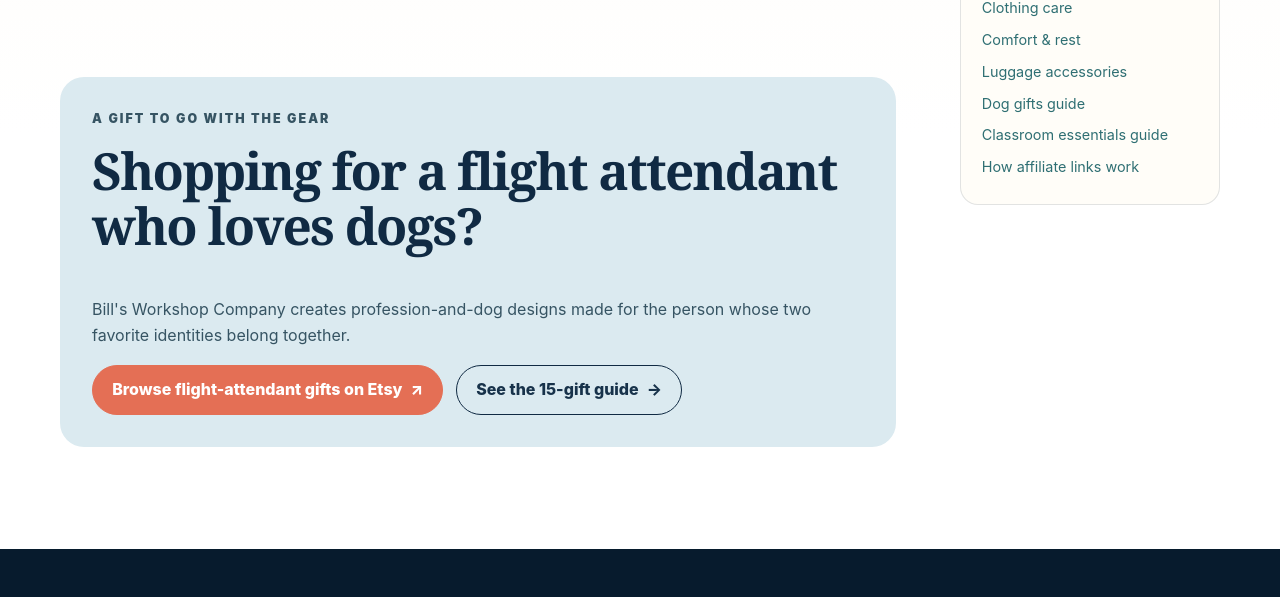
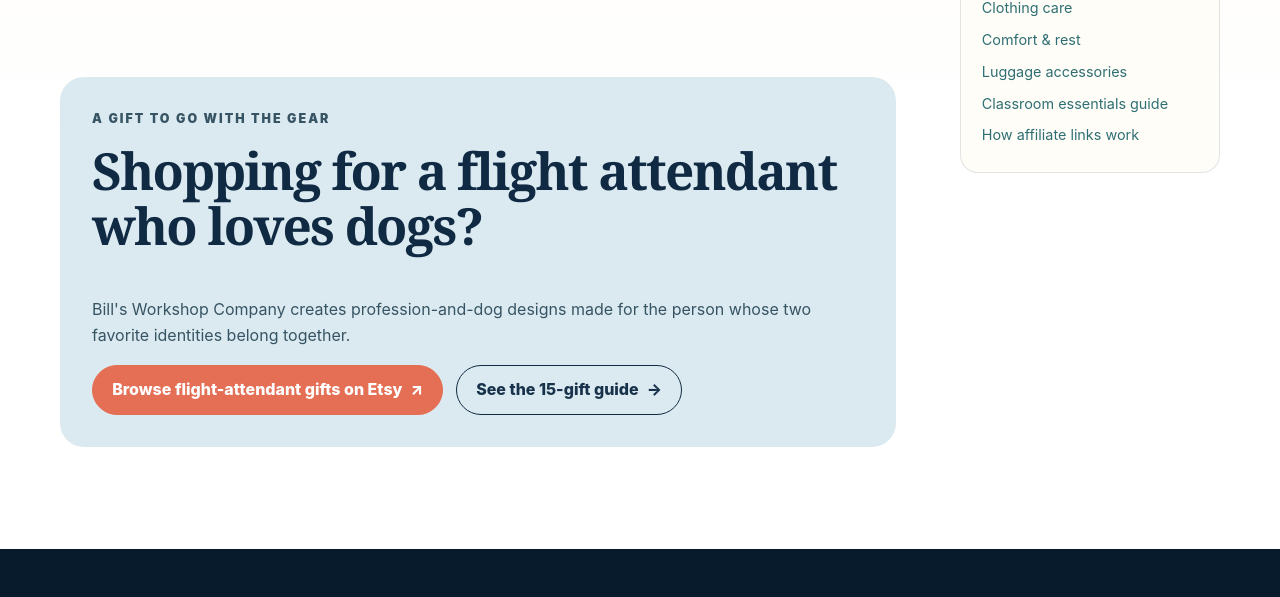
Before and after one commit to flyboy85749/bills-workshop-finds, a website built with Vite: page flight-attendant-travel-essentials.html in a window 1280 px wide. Shown: the part 961-1558 px from the top of the page. Built offline with nearby package versions, Linux system fonts and the light colour scheme.

Commit message:
Fix: remove unauthorized dog-gifts cross-link from travel-essentials TOC

```diff
--- a/flight-attendant-travel-essentials.html
+++ b/flight-attendant-travel-essentials.html
@@ -128,7 +128,6 @@
             ><a href="#item-4">Electronics</a><a href="#item-6">Clothing care</a
             ><a href="#item-8">Comfort &amp; rest</a
             ><a href="#item-11">Luggage accessories</a
-            ><a href="/flight-attendant-dog-gifts">Dog gifts guide</a
             ><a href="/elementary-classroom-essentials">Classroom essentials guide</a
             ><a href="/affiliate-disclosure">How affiliate links work</a>
           </aside>
```
